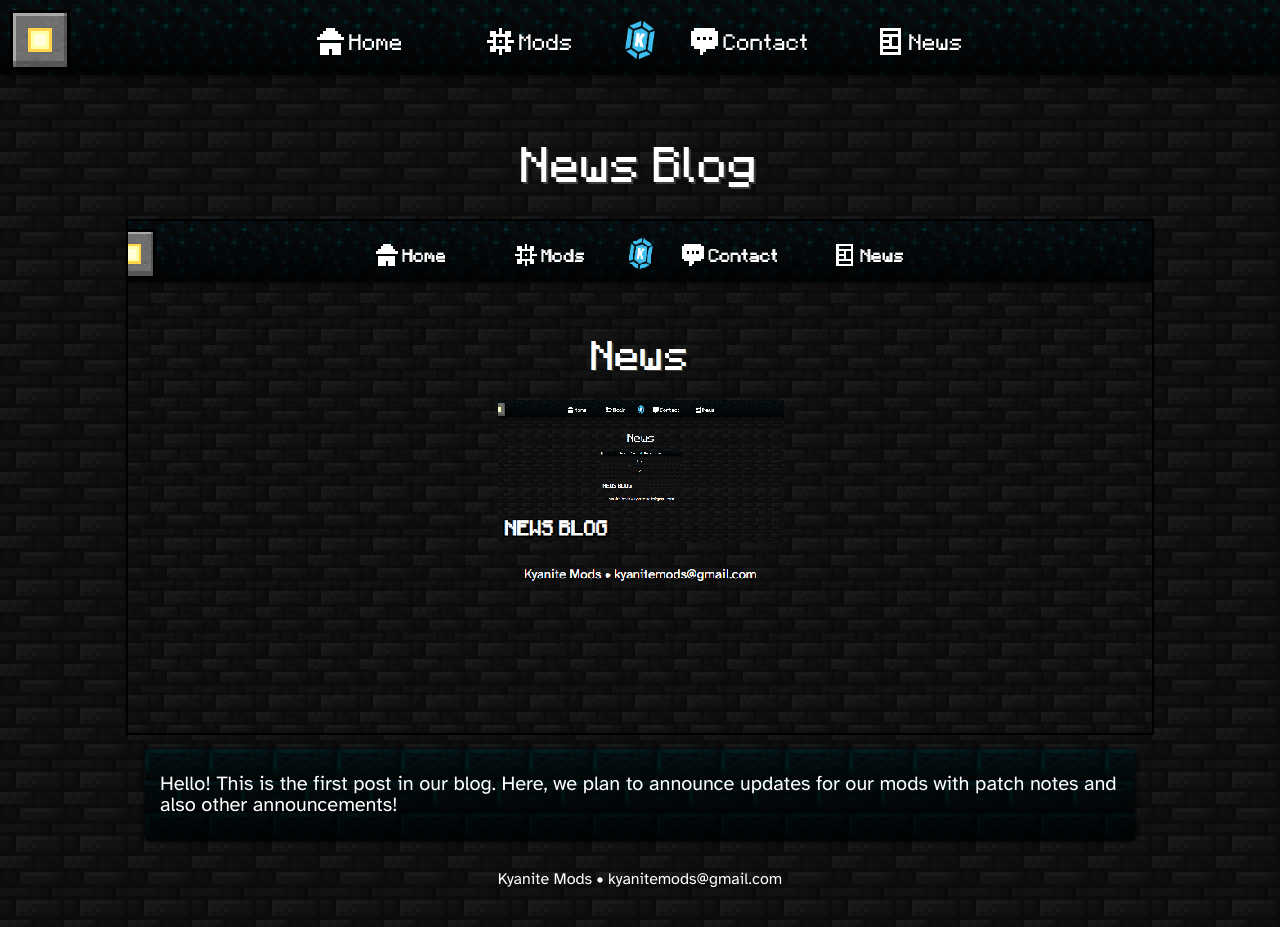
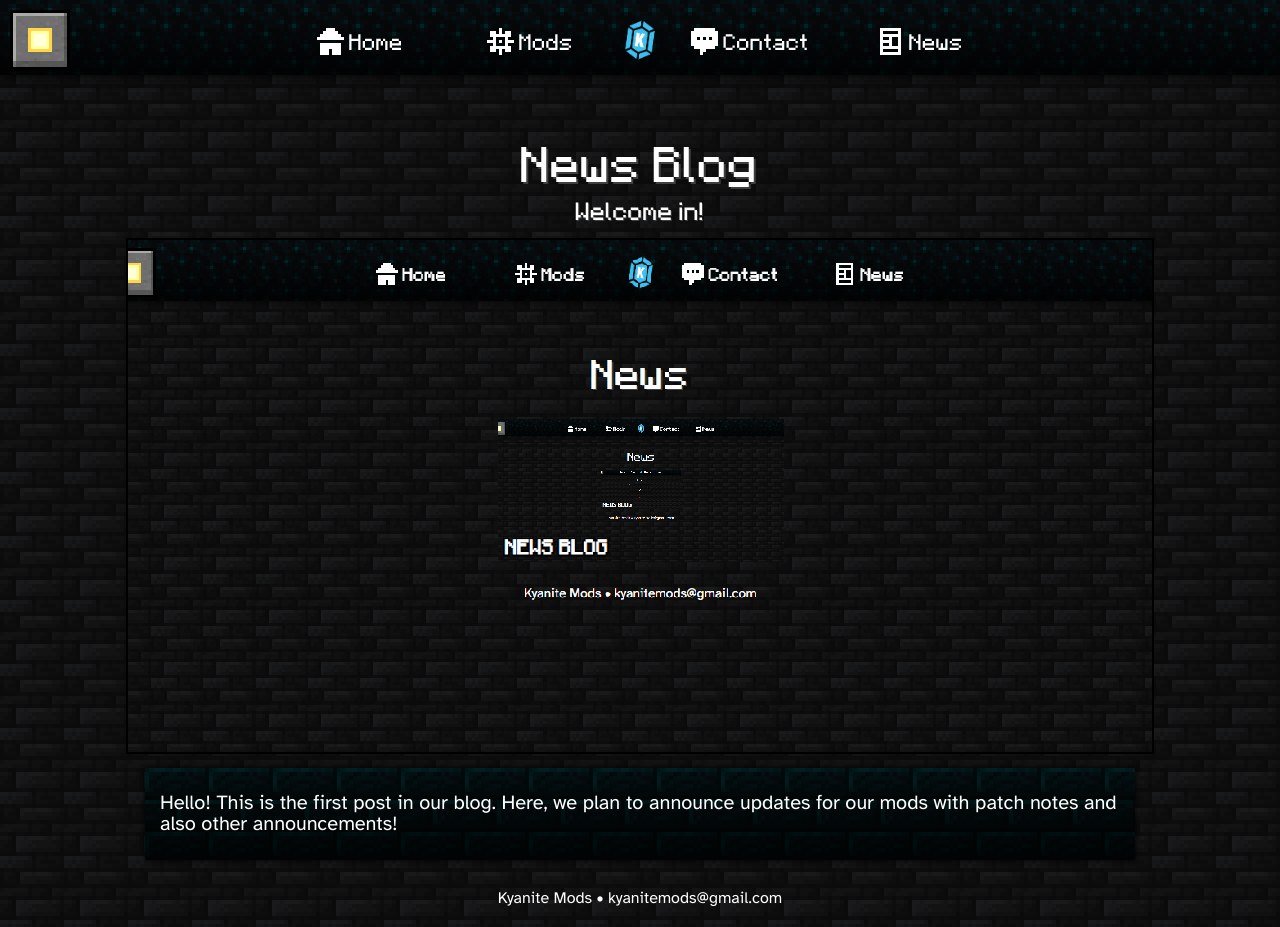
Before and after one commit to KyaniteMods/KyaniteMods.github.io, a Jekyll site: the page built from _posts/2022-09-26-news-blog-announcement.markdown, in a window 1280 px wide and 927 px high. Built offline with Jekyll 4.4.1, drawn with Linux system fonts in a browser that asks for light colours; nearby versions of some CDN libraries; some web fonts are replaced.

Commit message:
added subtitle

```diff
--- a/_layouts/post.html
+++ b/_layouts/post.html
@@ -3,8 +3,9 @@ layout: default
 ---
 
 {%- if page.title -%}
-	<h1>{{ page.title }}</h1>
+	<h1 style="margin-bottom: 0;">{{ page.title }}</h1>
 {%- endif -%}
+<h1 style="font-size: 20px; margin-top: 0; margin-bottom: 0.67em;">{{ page.subtitle }}</h1>
 
 {%- if page.header-image -%}
 	<img src="{{ page.header-image }}" class="post-image">
--- a/_posts/2022-09-26-news-blog-announcement.markdown
+++ b/_posts/2022-09-26-news-blog-announcement.markdown
@@ -1,6 +1,7 @@
 ---
 layout: post
 title:  "News Blog"
+subtitle: "Welcome in!"
 permalink: /post/news-blog-announcement
 
 header-image: /assets/post-images/news_blog_announcement_new.png
```
